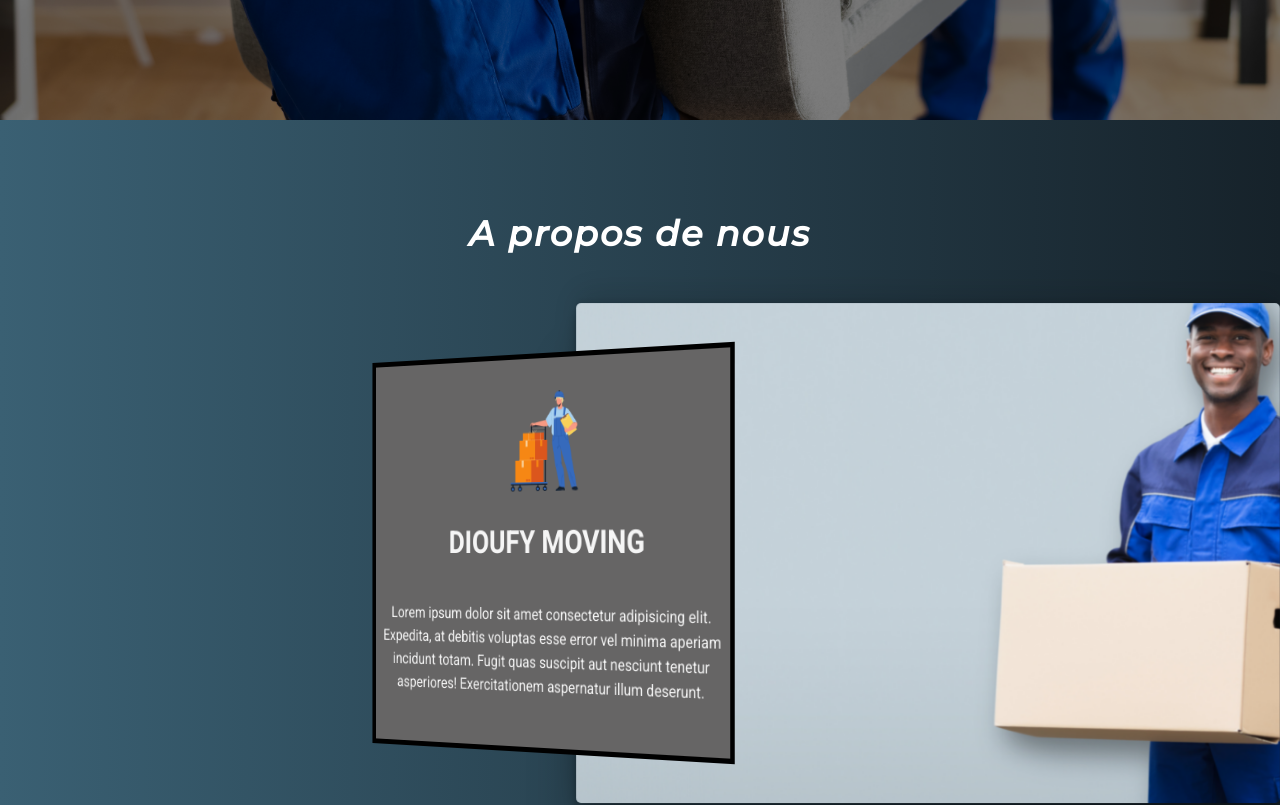
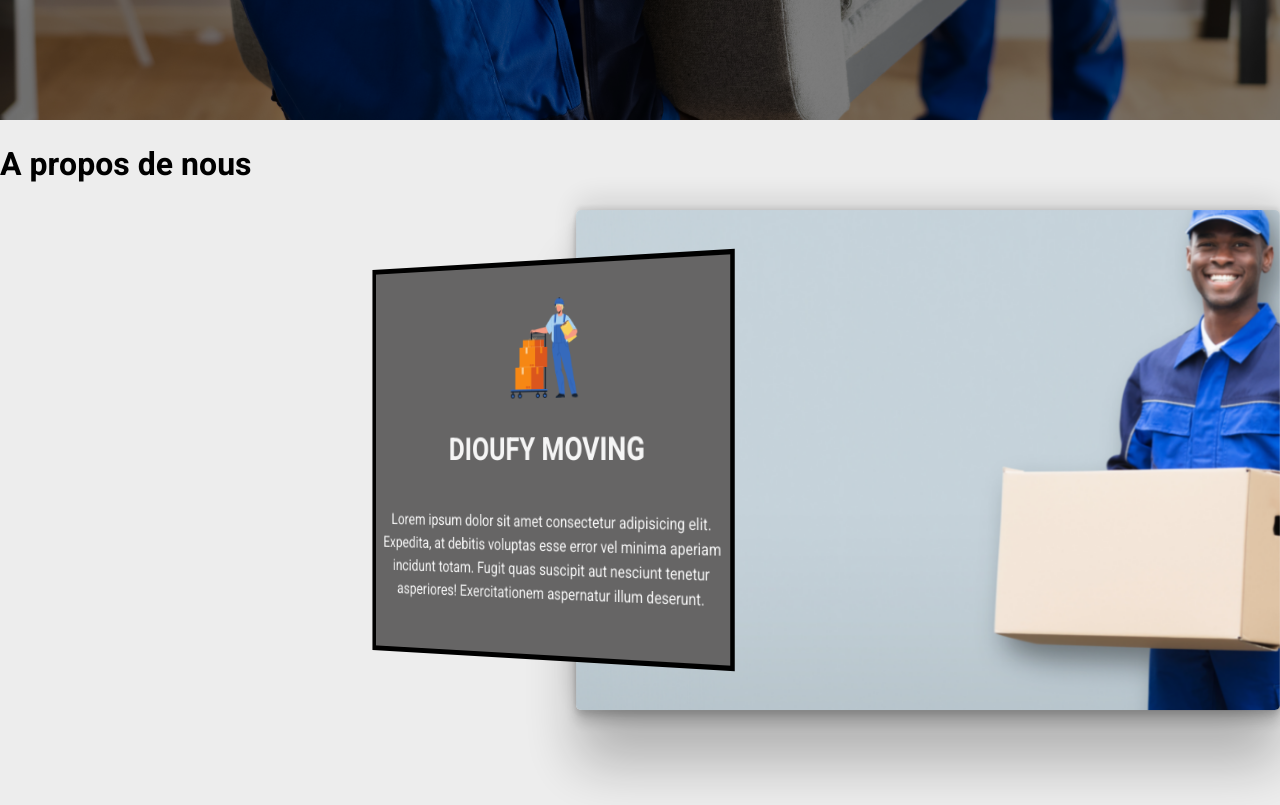
Before and after one commit to jkdGMC/dioufy-moving, a React (Create React App) app in the folder dioufy-moving-client/: page / in a window 1280 px wide. Shown: the part 680-1485 px from the top of the page. Built offline with nearby package versions, Linux system fonts and the light colour scheme.

Commit message:
Deleting admin lte

```diff
--- a/dioufy-moving-client/public/index.html
+++ b/dioufy-moving-client/public/index.html
@@ -9,8 +9,6 @@
       content="Web site created using create-react-app"
     />
 
-    <link rel="manifest" href="%PUBLIC_URL%/manifest.json" />
-
     <link rel="stylesheet" href="https://cdnjs.cloudflare.com/ajax/libs/font-awesome/6.2.0/css/all.min.css" integrity="sha512-xh6O/CkQoPOWDdYTDqeRdPCVd1SpvCA9XXcUnZS2FmJNp1coAFzvtCN9BmamE+4aHK8yyUHUSCcJHgXloTyT2A==" crossorigin="anonymous" referrerpolicy="no-referrer" />
 
     <title>Dioufy Moving</title>
@@ -20,4 +18,5 @@
     <div id="root"></div>
 
   </body>
+
 </html>
--- a/dioufy-moving-client/src/Components/Apropos/Apropos.css
+++ b/dioufy-moving-client/src/Components/Apropos/Apropos.css
@@ -1,4 +1,4 @@
-.a-propos{
+#bootstrap-overrides .a-propos{
     width: 100%;
     height: 100vh;
     display: flex;
@@ -7,7 +7,7 @@
     background: linear-gradient(to right, #3A6073, #16222A);
 }
 
-.a-propos-title{
+#bootstrap-overrides .a-propos-title{
     margin-top: 2.5em;
     letter-spacing: 2px;
     line-height: 1.5em;
--- a/dioufy-moving-client/src/Components/Navbar/Navbar.css
+++ b/dioufy-moving-client/src/Components/Navbar/Navbar.css
@@ -17,10 +17,6 @@
 .sticky{
     height: 3rem;
     background-color: rgb(255, 255, 255, .96);
-}
-
-.navbar-container{
-    width: 70%;
 }
 
 .logo-container img{
--- a/dioufy-moving-client/src/Components/Navbar/Navbar.js
+++ b/dioufy-moving-client/src/Components/Navbar/Navbar.js
@@ -28,6 +28,7 @@
             path: "#contact"
         }
     ]
+
 
   return (
     <div className='Navbar'>
```
